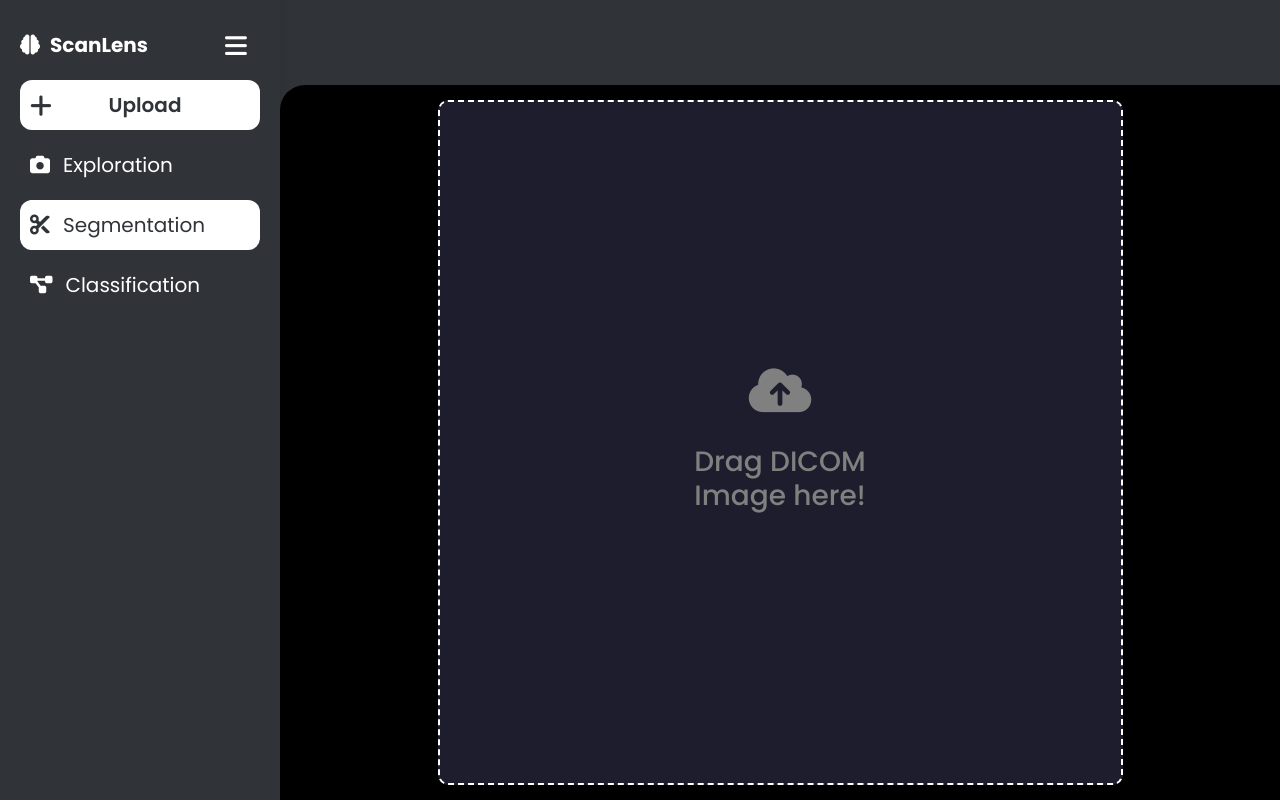
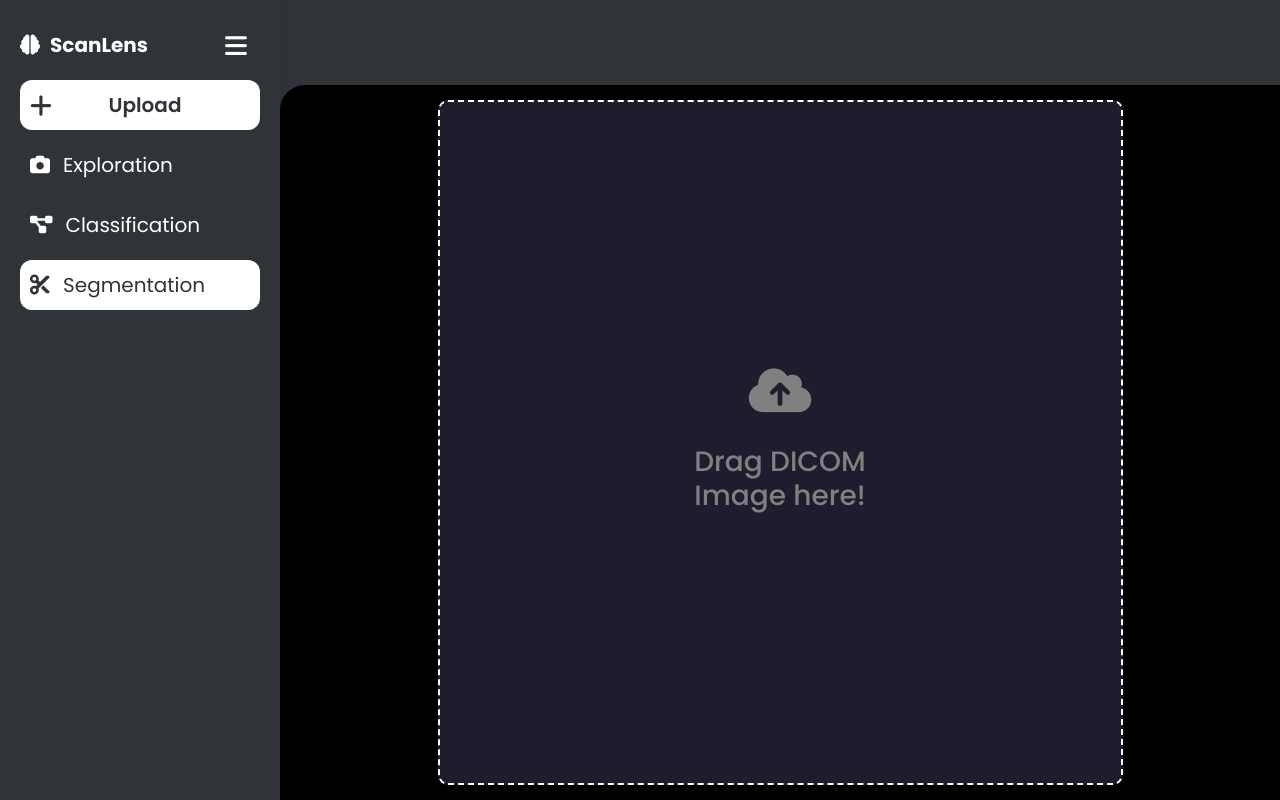
Before and after one commit to inesriahi/web-application-for-ich-detection-from-ct-scans, a React (Create React App) app in the folder frontend/: page /segmentation in a window 1280 px wide. Built offline with nearby package versions, Linux system fonts and the light colour scheme.

Commit message:
- Change pages order

```diff
--- a/frontend/src/App.js
+++ b/frontend/src/App.js
@@ -25,12 +25,13 @@ function App() {
           <Route path={EXPLORATION} exact>
             <Exploration />
           </Route>
+          <Route path={CLASSIFICATION} exact>
+            <Classification />
+          </Route>
           <Route path={SEGMENTATION} exact>
             <Segmentation />
           </Route>
-          <Route path={CLASSIFICATION} exact>
-            <Classification />
-          </Route>
+
           <Redirect to="/" />
         </Switch>
       </Layout>
--- a/frontend/src/components/Layout/Sidebar/NavMenu.js
+++ b/frontend/src/components/Layout/Sidebar/NavMenu.js
@@ -9,8 +9,8 @@ const NavMenu = () => {
     <ul className="nav-list">
         <UploadForm />
         <NavElement iconClass="fas fa-camera" name = "Exploration" to={EXPLORATION}/>
+        <NavElement iconClass="fas fa-project-diagram" name = "Classification" to={CLASSIFICATION}/>
         <NavElement iconClass="fas fa-scissors" name = "Segmentation" to={SEGMENTATION}/>
-        <NavElement iconClass="fas fa-project-diagram" name = "Classification" to={CLASSIFICATION}/>
       </ul>
   );
 };
```
